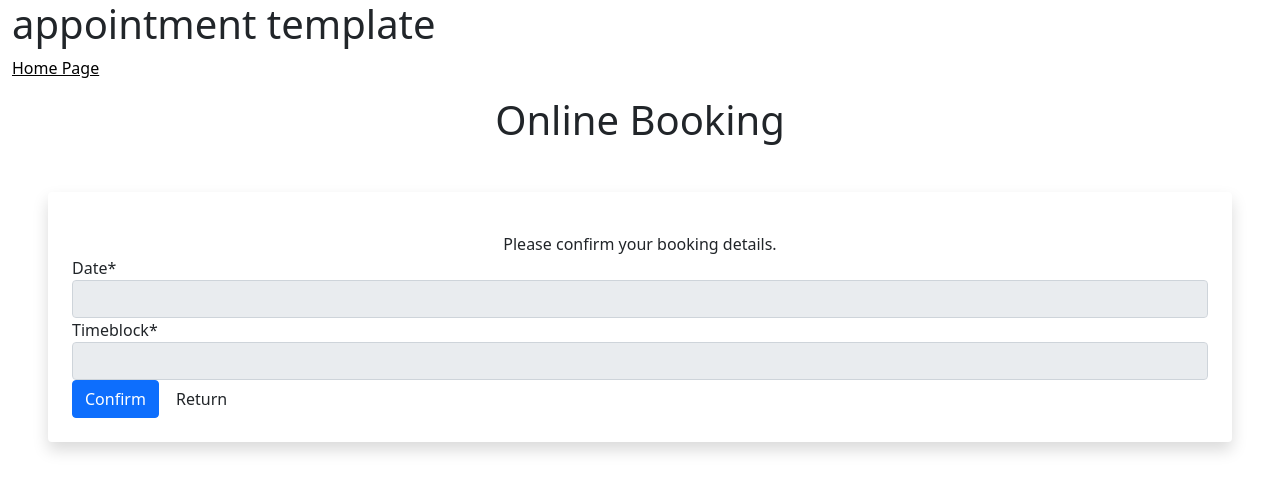
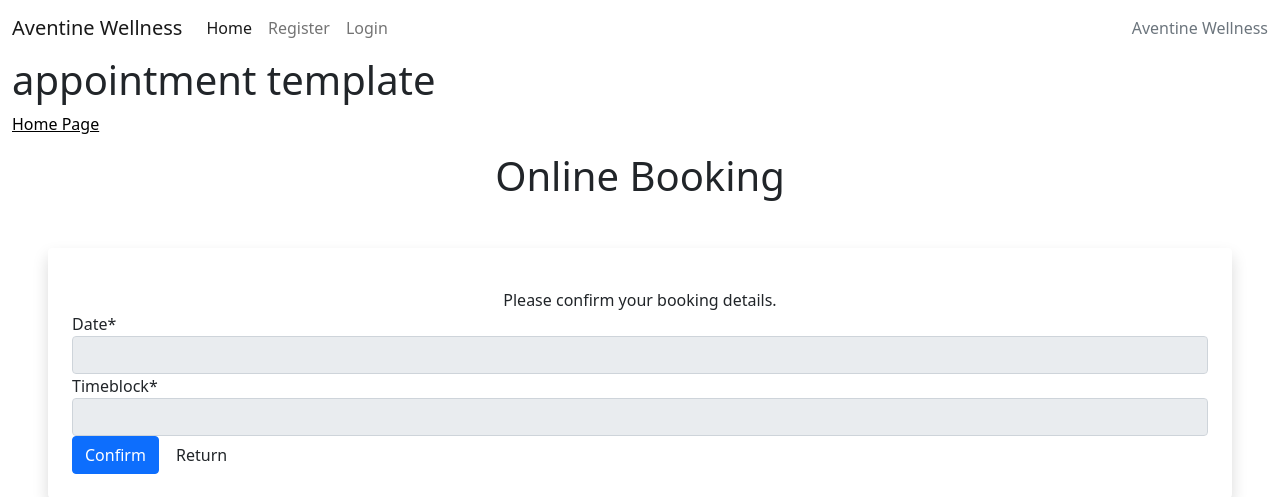
Before and after one commit to VictoriaT87/P4-Aventine-Wellness, a Django app: page /appointment/new/ in a window 1280 px wide. Shown: the top 497 px of the page. Run offline with Django 3.2, Linux system fonts and the light colour scheme; some libraries are stand-ins or nearby versions.

Commit message:
Install AllAuth, add basic Nav to base.html

```diff
--- a/aventine/urls.py
+++ b/aventine/urls.py
@@ -20,4 +20,5 @@ urlpatterns = [
     path('admin/', admin.site.urls),
     path('', include('booking.urls'), name="booking-urls"),
     path('summernote/', include('django_summernote.urls')),
+    path('accounts/', include('allauth.urls')),
 ]
--- a/booking/forms.py
+++ b/booking/forms.py
@@ -1,5 +1,24 @@
 from django import forms
 from .models import Appointment
+from django.contrib.auth.forms import UserCreationForm
+from django.contrib.auth.models import User
+
+
+# Create your forms here.
+
+class NewUserForm(UserCreationForm):
+    email = forms.EmailField(required=True)
+
+    class Meta:
+        model = User
+        fields = ("username", "email", "password1", "password2")
+
+    def save(self, commit=True):
+        user = super(NewUserForm, self).save(commit=False)
+        user.email = self.cleaned_data['email']
+        if commit:
+            user.save()
+        return user
 
 
 class AppointmentForm(forms.ModelForm):
--- a/templates/base.html
+++ b/templates/base.html
@@ -21,7 +21,37 @@
 
 <body>
 
-    <nav></nav>
+    <nav class="navbar navbar-expand-lg navbar-light bg-white">
+        <div class="container-fluid">
+            <a class="navbar-brand" href="{% url 'home' %}">Aventine Wellness</a>
+            <button class="navbar-toggler" type="button" data-bs-toggle="collapse" data-bs-target="#navbarText"
+                aria-controls="navbarText" aria-expanded="false" aria-label="Toggle navigation">
+                <span class="navbar-toggler-icon"></span>
+            </button>
+            <div class="collapse navbar-collapse" id="navbarText">
+                <ul class="navbar-nav me-auto mb-2 mb-lg-0">
+                    <li class="nav-item">
+                        <a class="nav-link active" aria-current="page" href="{% url 'home' %}">Home</a>
+                    </li>
+                    {% if user.is_authenticated %}
+                    <li class="nav-item">
+                        <a class="nav-link" href="{% url 'account_logout' %}">Logout</a>
+                    </li>
+                    {% else %}
+                    <li class="nav-item">
+                        <a class="nav-link" href="{% url 'account_signup' %}">Register</a>
+                    </li>
+                    <li class="nav-item">
+                        <a class="nav-link" href="{% url 'account_login' %}">Login</a>
+                    </li>
+                    {% endif %}
+                </ul>
+                <span class="navbar-text text-muted">
+                    Aventine Wellness
+                </span>
+            </div>
+        </div>
+    </nav>
 
     <main>
         {% block content %}
```
Also changed, not shown: aventine/settings.py (+9 -0 lines), requirements.txt (+7 -0 lines).
